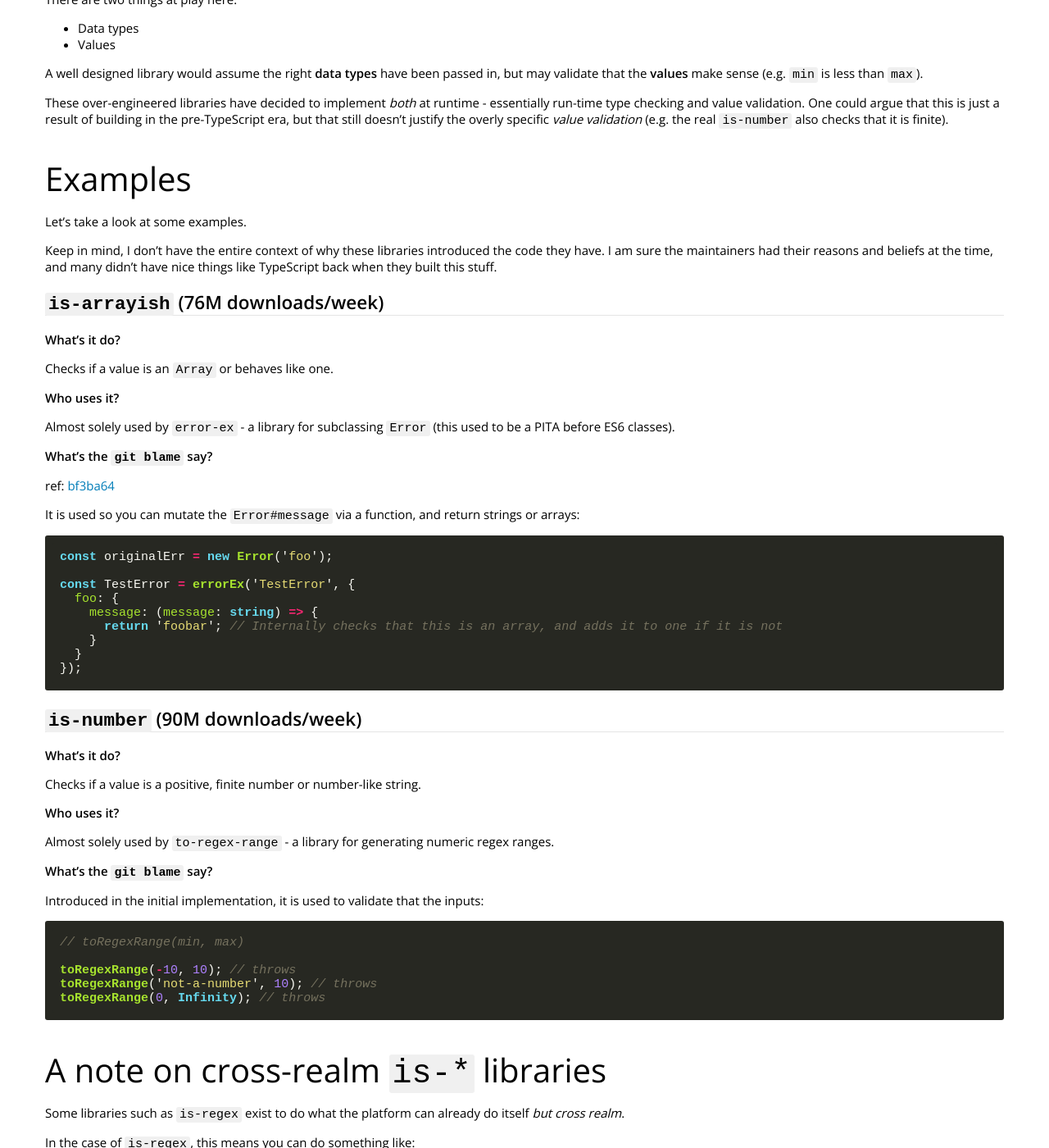
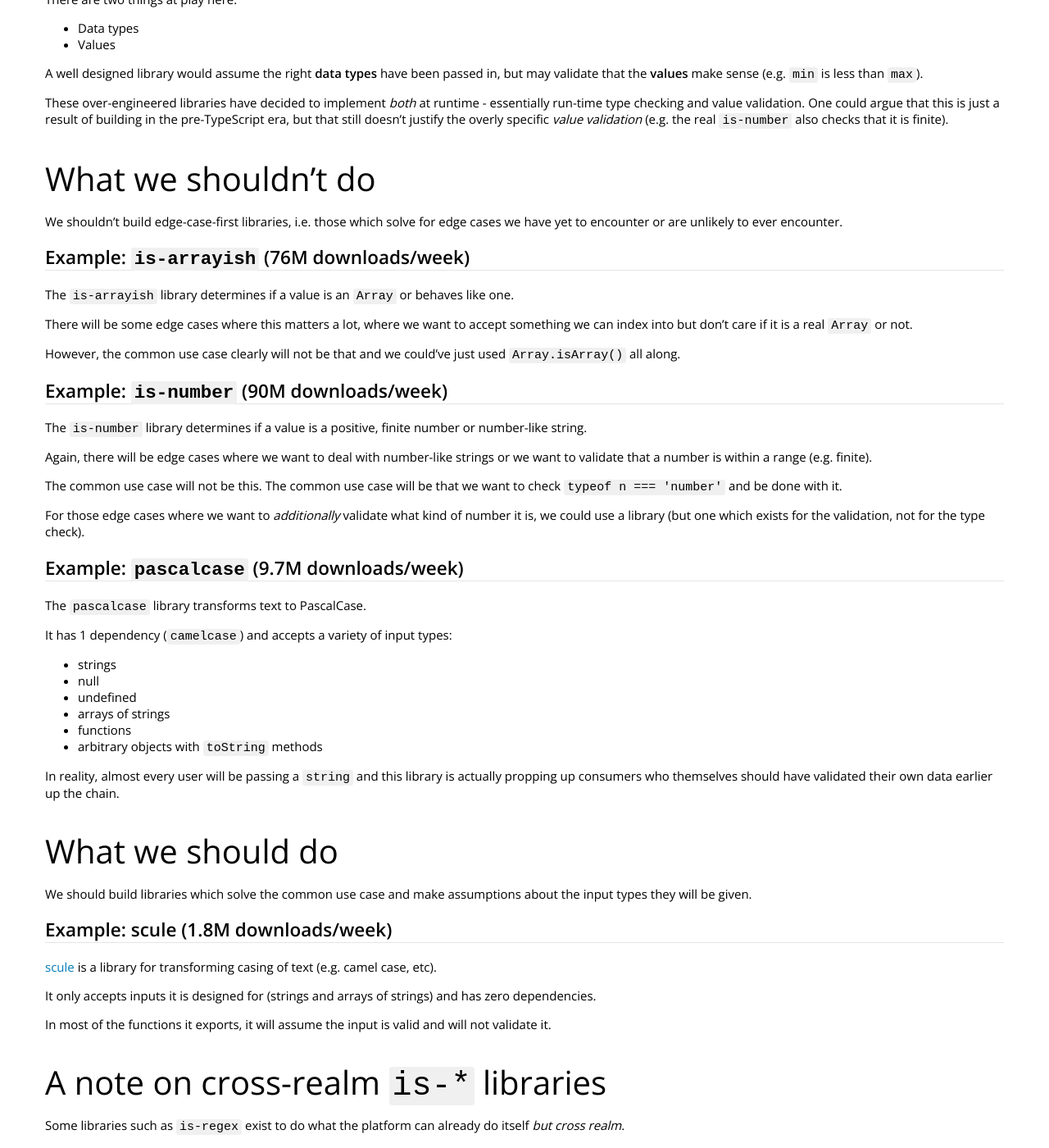
Before and after one commit to 43081j/43081j.github.io, a Jekyll site: the page built from _posts/2025-09-09-overengineering-inputs.md, in a window 1280 px wide and 1400 px high, scrolled down 1987 px. Shown: the whole window at 82% size. Built offline with Jekyll 4.4.1, drawn with Linux system fonts in a browser that asks for light colours; nearby versions of some CDN libraries; comment, search, counter and statistics services are not loaded; some of the changed text lies outside the part shown.

Commit message:
docs: update the structure

````diff
--- a/_posts/2025-09-09-overengineering-inputs.md
+++ b/_posts/2025-09-09-overengineering-inputs.md
@@ -104,61 +104,54 @@
 
 These over-engineered libraries have decided to implement _both_ at runtime - essentially run-time type checking and value validation. One could argue that this is just a result of building in the pre-TypeScript era, but that still doesn't justify the overly specific _value validation_ (e.g. the real `is-number` also checks that it is finite).
 
-# Examples
+# What we shouldn't do
 
-Let's take a look at some examples.
+We shouldn't build edge-case-first libraries, i.e. those which solve for edge cases we have yet to encounter or are unlikely to ever encounter.
 
-Keep in mind, I don't have the entire context of why these libraries introduced the code they have. I am sure the maintainers had their reasons and beliefs at the time, and many didn't have nice things like TypeScript back when they built this stuff.
+## Example: `is-arrayish` (76M downloads/week)
 
-## `is-arrayish` (76M downloads/week)
+The `is-arrayish` library determines if a value is an `Array` or behaves like one.
 
-**What's it do?**
+There will be some edge cases where this matters a lot, where we want to accept something we can index into but don't care if it is a real `Array` or not.
 
-Checks if a value is an `Array` or behaves like one.
+However, the common use case clearly will not be that and we could've just used `Array.isArray()` all along.
 
-**Who uses it?**
+## Example: `is-number` (90M downloads/week)
 
-Almost solely used by `error-ex` - a library for subclassing `Error` (this used to be a PITA before ES6 classes).
+The `is-number` library determines if a value is a positive, finite number or number-like string.
 
-**What's the `git blame` say?**
+Again, there will be edge cases where we want to deal with number-like strings or we want to validate that a number is within a range (e.g. finite).
 
-ref: [bf3ba64](https://github.com/Qix-/node-error-ex/commit/bf3ba642168ae7b20bb63863c1065d97f22e51d2)
+The common use case will not be this. The common use case will be that we want to check `typeof n === 'number'` and be done with it.
 
-It is used so you can mutate the `Error#message` via a function, and return strings or arrays:
+For those edge cases where we want to _additionally_ validate what kind of number it is, we could use a library (but one which exists for the validation, not for the type check).
 
-```ts
-const originalErr = new Error('foo');
+## Example: `pascalcase` (9.7M downloads/week)
 
-const TestError = errorEx('TestError', {
-  foo: {
-    message: (message: string) => {
-      return 'foobar'; // Internally checks that this is an array, and adds it to one if it is not
-    }
-  }
-});
-```
+The `pascalcase` library transforms text to PascalCase.
 
-## `is-number` (90M downloads/week)
+It has 1 dependency (`camelcase`) and accepts a variety of input types:
 
-**What's it do?**
+- strings
+- null
+- undefined
+- arrays of strings
+- functions
+- arbitrary objects with `toString` methods
 
-Checks if a value is a positive, finite number or number-like string.
+In reality, almost every user will be passing a `string` and this library is actually propping up consumers who themselves should have validated their own data earlier up the chain.
 
-**Who uses it?**
+# What we should do
 
-Almost solely used by `to-regex-range` - a library for generating numeric regex ranges.
+We should build libraries which solve the common use case and make assumptions about the input types they will be given.
 
-**What's the `git blame` say?**
+## Example: scule (1.8M downloads/week)
 
-Introduced in the initial implementation, it is used to validate that the inputs:
+[scule](https://www.npmjs.com/package/scule) is a library for transforming casing of text (e.g. camel case, etc).
 
-```ts
-// toRegexRange(min, max)
+It only accepts inputs it is designed for (strings and arrays of strings) and has zero dependencies.
 
-toRegexRange(-10, 10); // throws
-toRegexRange('not-a-number', 10); // throws
-toRegexRange(0, Infinity); // throws
-```
+In most of the functions it exports, it will assume the input is valid and will not validate it.
 
 # A note on cross-realm `is-*` libraries
 
@@ -202,24 +195,6 @@
 
 Let's say this is actually useful to someone, how many of its consumers are stringifying cross-realm values, do you think?
 
-# A good example
-
-All of this is a bit dull, so let's have an example of a good library!
-
-[scule](https://www.npmjs.com/package/scule) is a library for transforming casing of text (e.g. camel case, etc).
-
-A few things it does correctly:
-
-- Zero dependencies
-- Accepts only the inputs it is designed for (strings and arrays of strings. most functions assume this and don't validate it)
-- Has a clear purpose (transforming casing of text)
-
-If we compare that to what the `pascalcase` library (9.7M downloads/week) does:
-
-- 1 dependency (`camelcase`)
-- Accepts strings, null, undefined, arrays of strings, functions, and arbitrary objects with `toString` methods
-- Has a clear purpose (transforming text to PascalCase)
-
 # A note on overly-granular libraries
 
 This post isn't about overly-granular libraries in general, but I'd like to briefly mention them for visibility.
````
